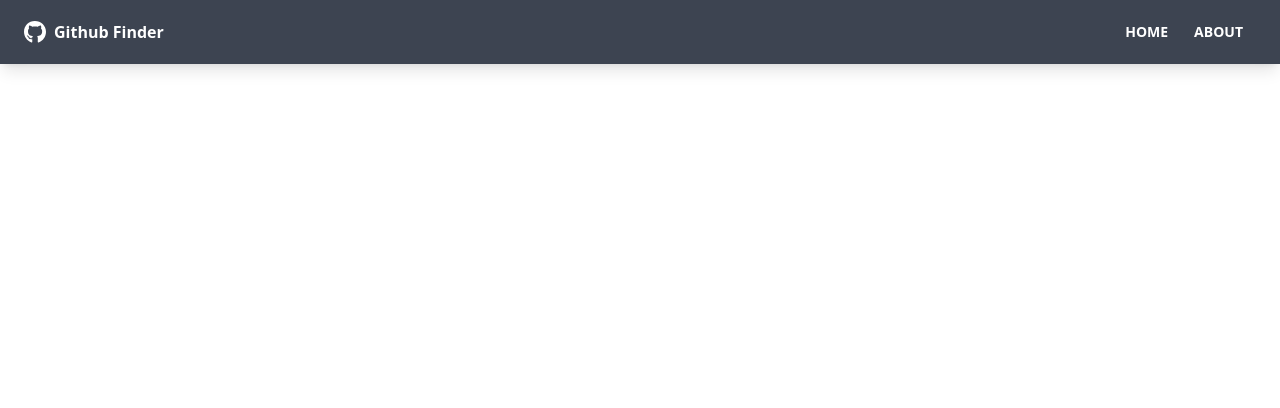
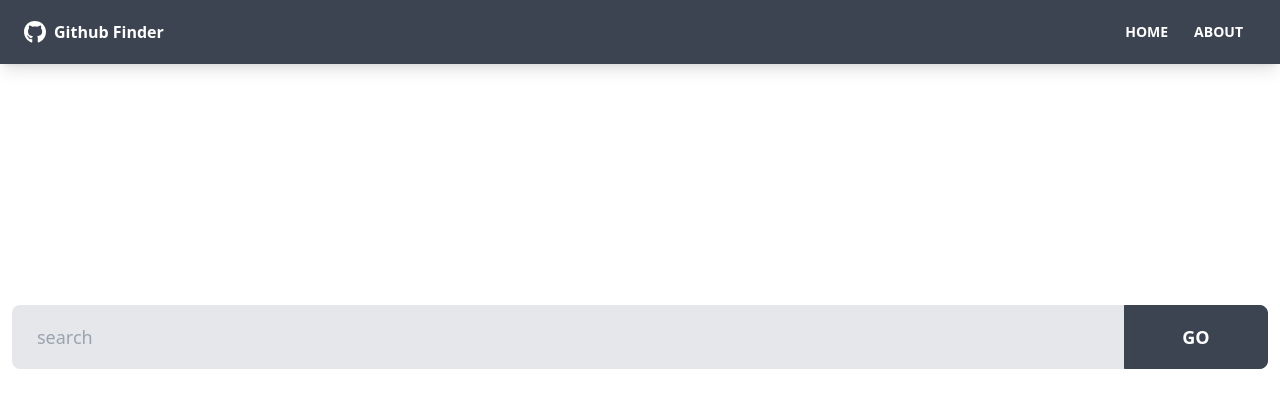
Before and after one commit to russfraze/github-finder, a React (Create React App) app: page / in a window 1280 px wide. Shown: the top 408 px of the page. Built offline with nearby package versions, Linux system fonts and the light colour scheme.

Commit message:
search form

```diff
--- /dev/null
+++ b/src/components/users/UserSearch.jsx
@@ -0,0 +1,54 @@
+import { useState, useContext } from 'react'
+import GithubContext from '../../context/github/GithubContext'
+
+function UserSearch() {
+    const { users } = useContext(GithubContext)
+    const [text, setText] = useState('')
+
+    function handleChange(e) {
+        setText(e.target.value)
+    }
+
+    function handleSubmit(e) {
+        e.preventDefault()
+
+        if (text === '') {
+            alert("please enter something")
+        } else {
+            ///search users
+            setText('')
+        }
+    }
+
+    return (
+        <div className="gird grid-cols-1 xl:grid-cols-2 lg:grid-cols-2 md:grid-cols-2 mb-8 gap-8">
+            <div>
+                <form onSubmit={handleSubmit}>
+                    <div className="form-control">
+                        <div className="relative">
+                            <input
+                                type="text"
+                                className="w-full pr-40 bg-gray-200 input input-lg text-black"
+                                placeholder="search"
+                                value={text}
+                                onChange={handleChange}
+                            />
+                            <button type="submit" className="absolute top-0 right-0 rounded-l-none w-36 btn btn-lg">Go</button>
+                        </div>
+                    </div>
+                </form>
+            </div>
+
+            {users.length > 0 && (
+                <div>
+                    <button className="btn btn-ghost btn-lg">
+                        Clear
+                    </button>
+                </div>
+            )}
+
+        </div>
+    )
+}
+
+export default UserSearch
--- a/src/pages/Home.jsx
+++ b/src/pages/Home.jsx
@@ -1,8 +1,10 @@
 import UserResults from '../components/users/UserResults'
+import UserSearch from '../components/users/UserSearch'
 
 function Home() {
     return (
         <>
+            <UserSearch />
             <UserResults />
         </>
     )
```
